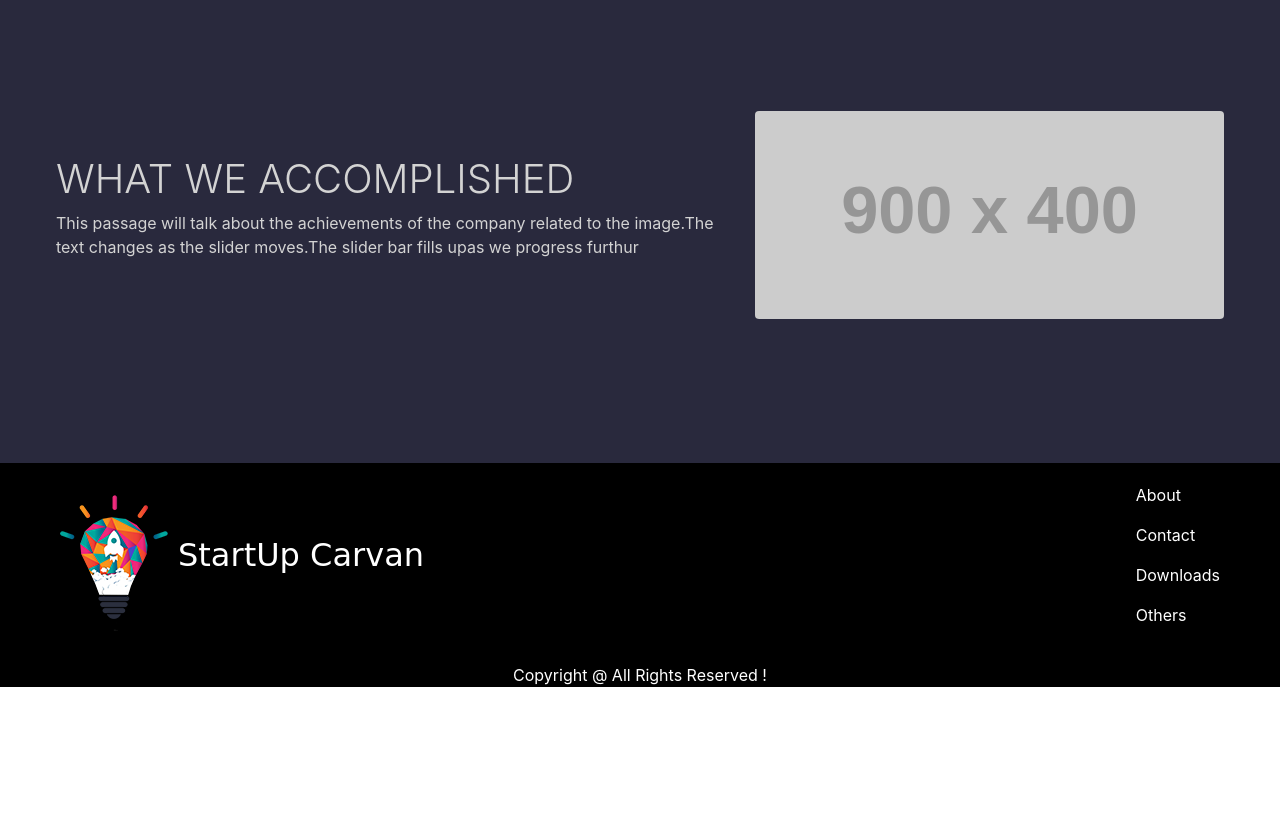
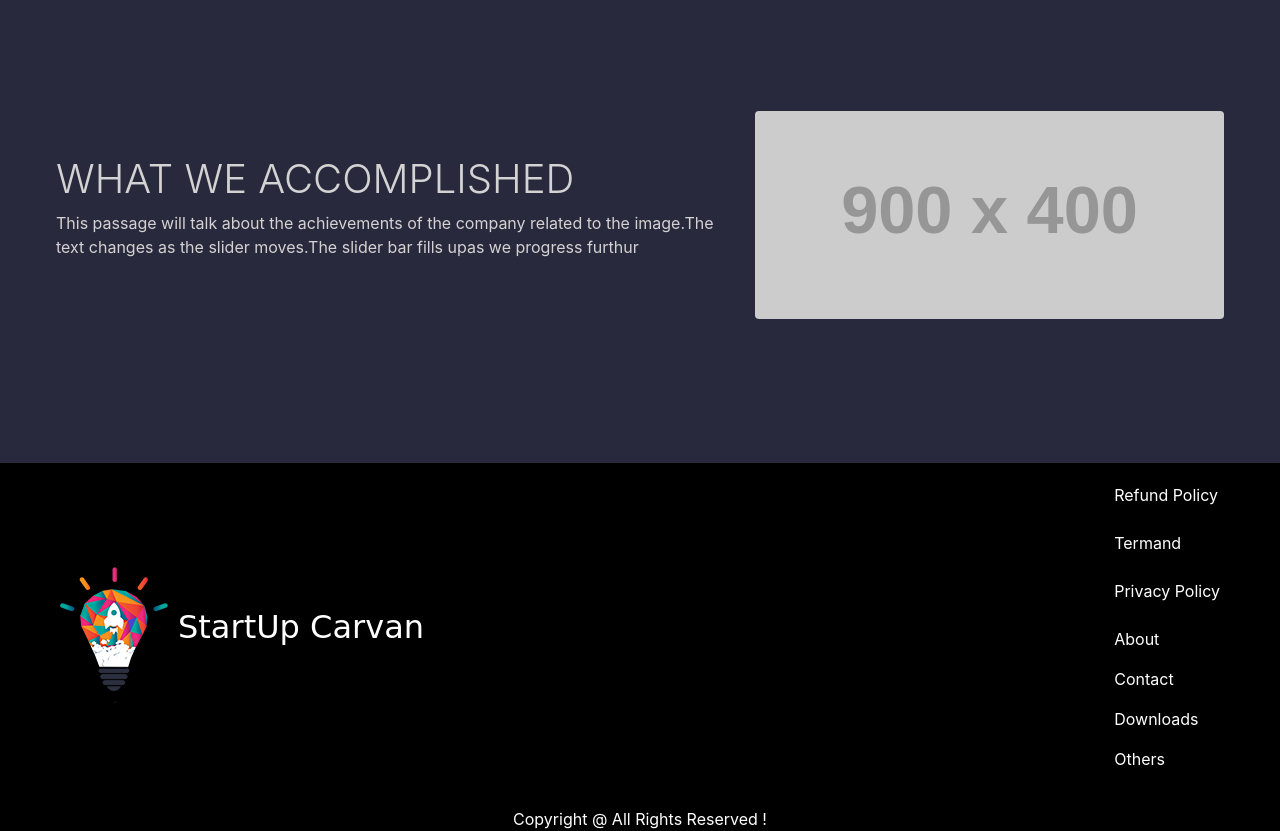
Before and after one commit to RecreateIndiaMain/StartupCarvaanWeb, a Django app: page / in a window 1280 px wide. Shown: the part 1966-2797 px from the top of the page. Before the commit the page ends 2653 px from the top, so only its background shows below. Run offline with Django 3.2, Linux system fonts and the light colour scheme; grey boxes labelled with a size stand in for pictures from a placeholder-image service; some libraries are stand-ins or nearby versions; some web fonts are replaced.

Commit message:
Footer change

```diff
--- a/templates/home.html
+++ b/templates/home.html
@@ -207,6 +207,10 @@
                     <p>StartUp Carvan</p>
                 </div>
                 <div class="ft-options">
+					<a href="https://help.getoccasion.com/article/506-sample-cancellation-and-refund-policies">Refund Policy</a>
+					</br></br>
+					<a href="https://www.termsandconditionsgenerator.com/live.php?token=0WwI2zNxvD2pJTzuKS5Jqu4k9xKVzVoH">Termand</a></br></br>
+					<a href="https://www.privacypolicygenerator.info/live.php?token=Qk5tYKKzXzNauXqnmPWOD7pXpxOG8xQL">Privacy Policy</a></br></br>
                     <p>About</p>
                     <p>Contact</p>
                     <p>Downloads</p>
```
